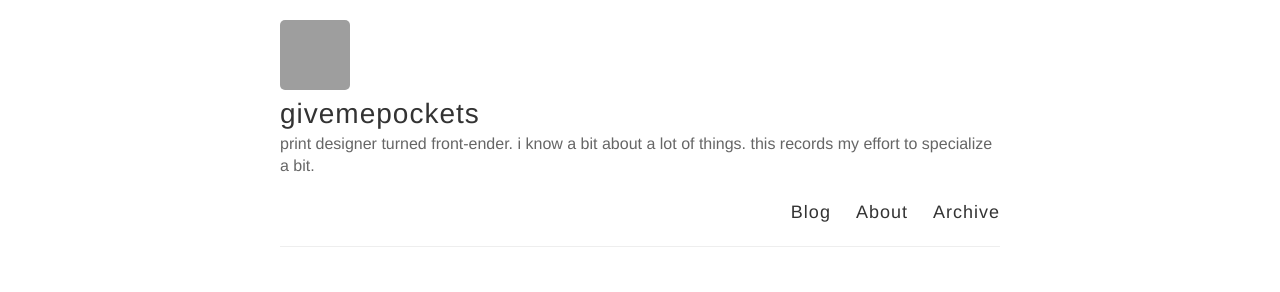
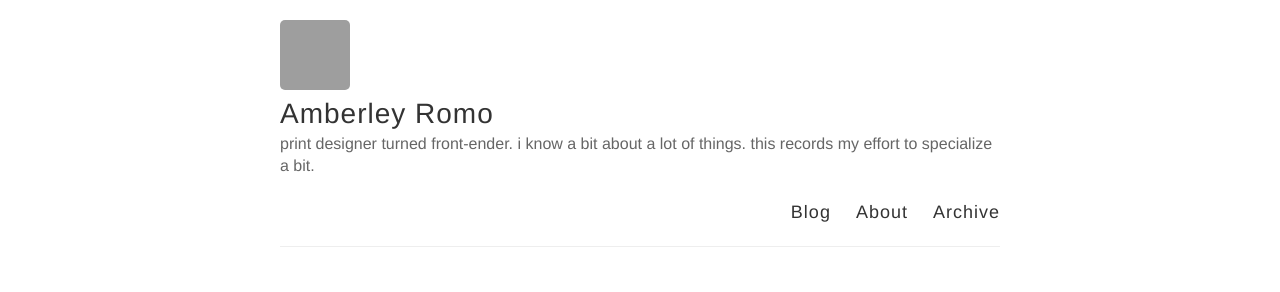
Before and after one commit to amberleyromo/amberleyromo.github.io, a Jekyll site: the page built from index.html, in a window 1280 px wide. Shown: the top 292 px of the page. Built offline with Jekyll 4.4.1, drawn with Linux system fonts in a browser that asks for light colours; grey boxes are pictures that could not be loaded.

Commit message:
basic info updates

```diff
--- a/_config.yml
+++ b/_config.yml
@@ -3,7 +3,7 @@
 #
 
 # Name of your site (displayed in the header)
-name: givemepockets
+name: Amberley Romo
 
 # Short bio or description (displayed in the header)
 description: print designer turned front-ender. i know a bit about a lot of things. this records my effort to specialize a bit.
@@ -26,7 +26,7 @@ footer-links:
   linkedin:
   pinterest:
   rss: # just type anything here for a working RSS icon, make sure you set the "url" above!
-  twitter: givemepockets
+  twitter: amberleyjohanna
   stackoverflow: users/3608995/amberley # your stackoverflow profile, e.g. "users/50476/bart-kiers"
 
 # Your disqus shortname, entering this will enable commenting on posts
```
